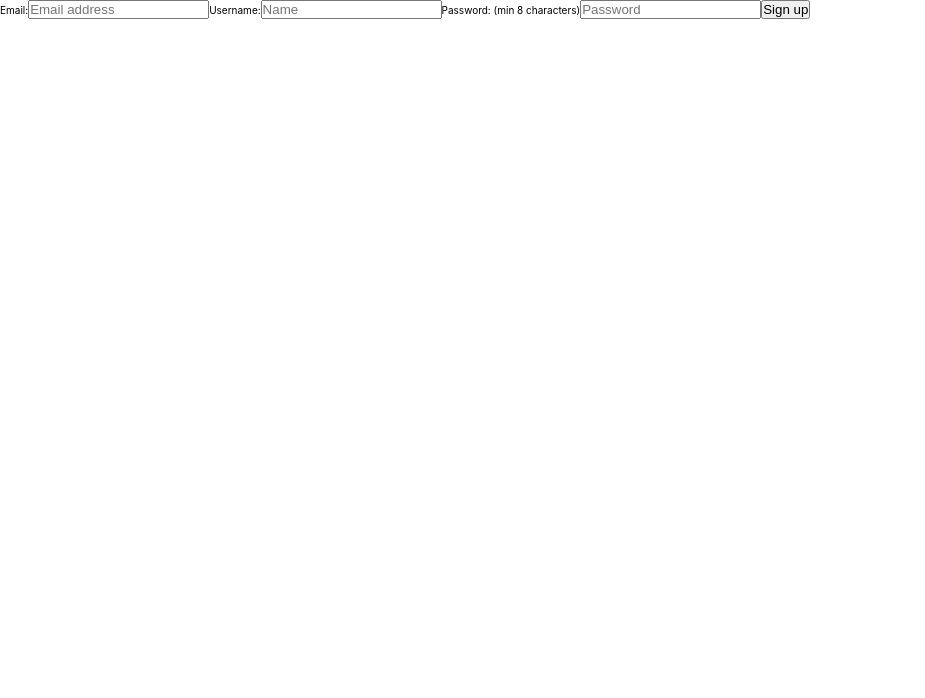
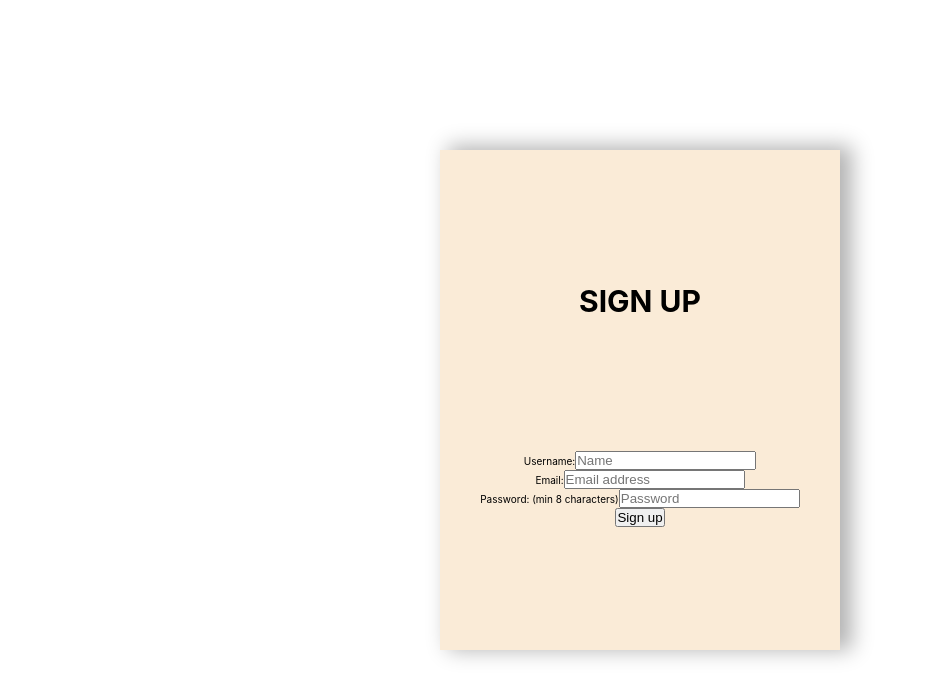
Before and after one commit to tamaskovacs0408/crypto_app, a React (Create React App) app: page /signup in a window 1280 px wide. Shown: the top 698 px of the page, without its empty margins (0-925 px from the left). Built offline with nearby package versions, Linux system fonts and the light colour scheme.

Commit message:
Update style

```diff
--- a/src/Components/SignUp/index.jsx
+++ b/src/Components/SignUp/index.jsx
@@ -7,19 +7,31 @@ export default function SignUp() {
   const [email, setEmail] = useState("");
   const [name, setName] = useState("");
   const [password, setPassword] = useState("");
-  const navigate = useNavigate()
+  const navigate = useNavigate();
 
   function handleFormSubmit(e) {
     e.preventDefault();
 
     localStorage.setItem("email", JSON.stringify(email));
     localStorage.setItem("password", JSON.stringify(password));
-    navigate('/');
+    navigate("/");
   }
 
   return (
     <div className="signup_container">
+      <h2>Sign up</h2>
       <form onSubmit={handleFormSubmit}>
+        <label htmlFor="name">
+          Username:
+          <input
+            id="name"
+            type="text"
+            placeholder="Name"
+            aria-label="Name"
+            onChange={(e) => setName(e.target.value)}
+            required
+          />
+        </label>
         <label htmlFor="e-mail">
           Email:
           <input
@@ -28,17 +40,6 @@ export default function SignUp() {
             placeholder="Email address"
             aria-label="email"
             onChange={(e) => setEmail(e.target.value)}
-            required
-          />
-        </label>
-        <label htmlFor="name">
-          Username:
-          <input
-            id="name"
-            type="text"
-            placeholder="Name"
-            aria-label="Name"
-            onChange={(e) => setName(e.target.value)}
             required
           />
         </label>
@@ -55,7 +56,7 @@ export default function SignUp() {
           />
         </label>
 
-        <input type="submit" value="Sign up"/>
+        <input type="submit" value="Sign up" />
       </form>
     </div>
   );
--- a/src/Components/SignUp/index.scss
+++ b/src/Components/SignUp/index.scss
@@ -0,0 +1,28 @@
+.signup_container {
+  position: absolute;
+  top: 50%;
+  left: 50%;
+  transform: translate(-50%, -50%);
+  width: 400px;
+  height: 500px;
+  display: flex;
+  flex-direction: column;
+  justify-content: space-evenly;
+  align-items: center;
+  background-color: antiquewhite;
+  box-shadow: 10px -2px 20px 2px rgb(0 0 0 / 30%);
+
+  h2 {
+    text-align: center;
+    text-transform: uppercase;
+    font-size: 3rem;
+    margin: 10px;
+  }
+  form {
+    display: flex;
+    flex-direction: column;
+    justify-content: center;
+    align-items: center;
+  }
+
+}
```
